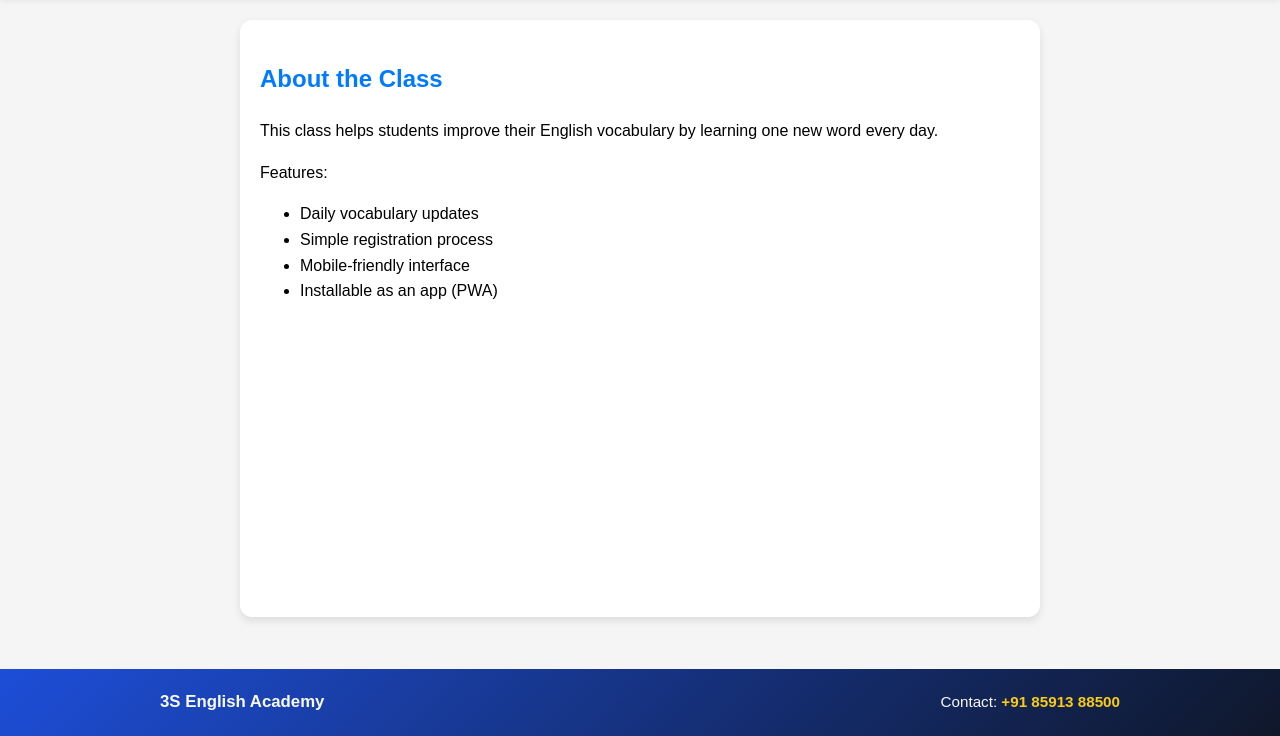
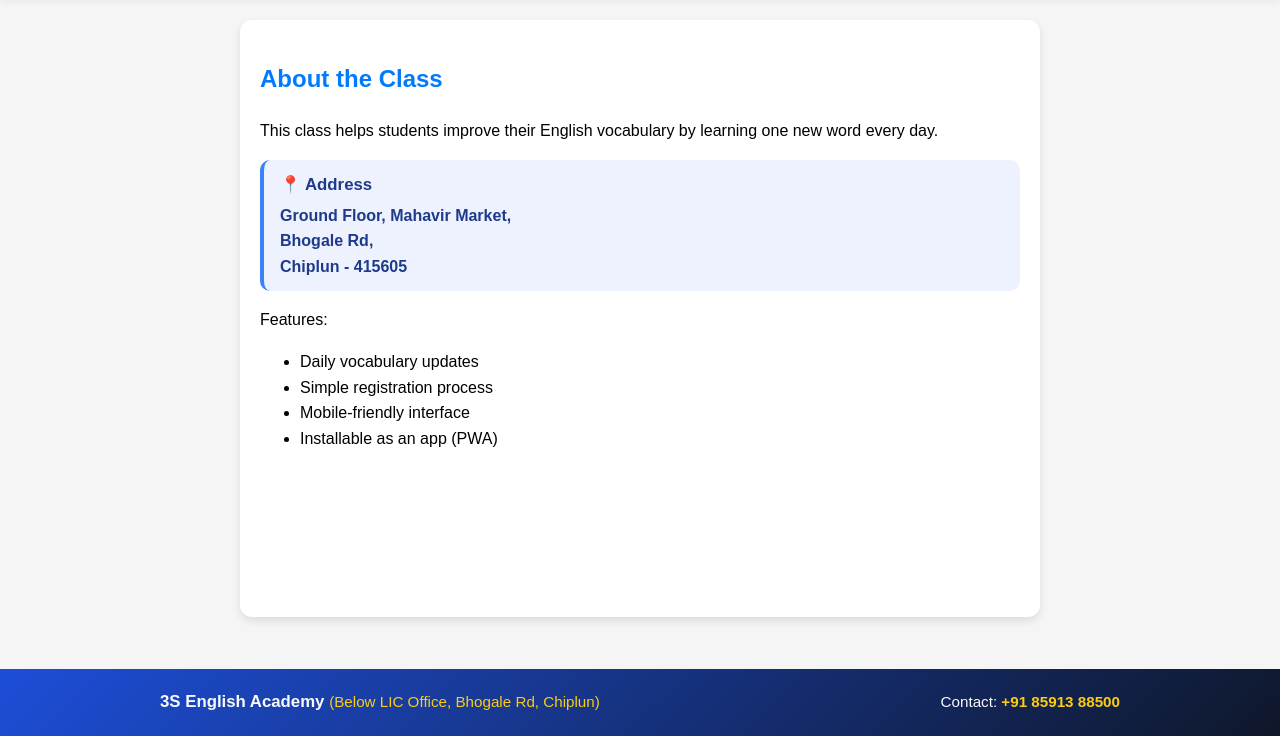
Before and after one commit to sachinsaitawadekar/vocabulary, a PHP site: page /about.php in a window 1280 px wide. Shown: the part 64-800 px from the top of the page. Run offline with PHP 8.4, Linux system fonts and the light colour scheme.

Commit message:
added address

```diff
--- a/about.php
+++ b/about.php
@@ -43,6 +43,12 @@
   <div class="content">
     <h2>About the Class</h2>
     <p>This class helps students improve their English vocabulary by learning one new word every day.</p>
+    <p style="background:#eef2ff; border-left:4px solid #3b82f6; padding:12px 16px; border-radius:10px; font-weight:600; color:#1e3a8a;">
+      <span style="display:block; font-size:1.05rem; margin-bottom:4px;">📍 Address</span>
+      Ground Floor, Mahavir Market,<br>
+      Bhogale Rd,<br>
+      Chiplun - 415605
+    </p>
     <p>Features:</p>
     <ul>
       <li>Daily vocabulary updates</li>
--- a/partials/footer.php
+++ b/partials/footer.php
@@ -43,7 +43,7 @@
 
 <footer class="site-footer" role="contentinfo">
   <div class="site-footer__inner">
-    <p class="site-footer__heading">3S English Academy</p>
+    <p class="site-footer__heading">3S English Academy <span style="font-weight:400; font-size:0.95rem; color:#facc15;">(Below LIC Office, Bhogale Rd, Chiplun)</span></p>
     <p class="site-footer__contact">Contact: <a href="tel:+918591388500">+91 85913 88500</a></p>
   </div>
 </footer>
```
